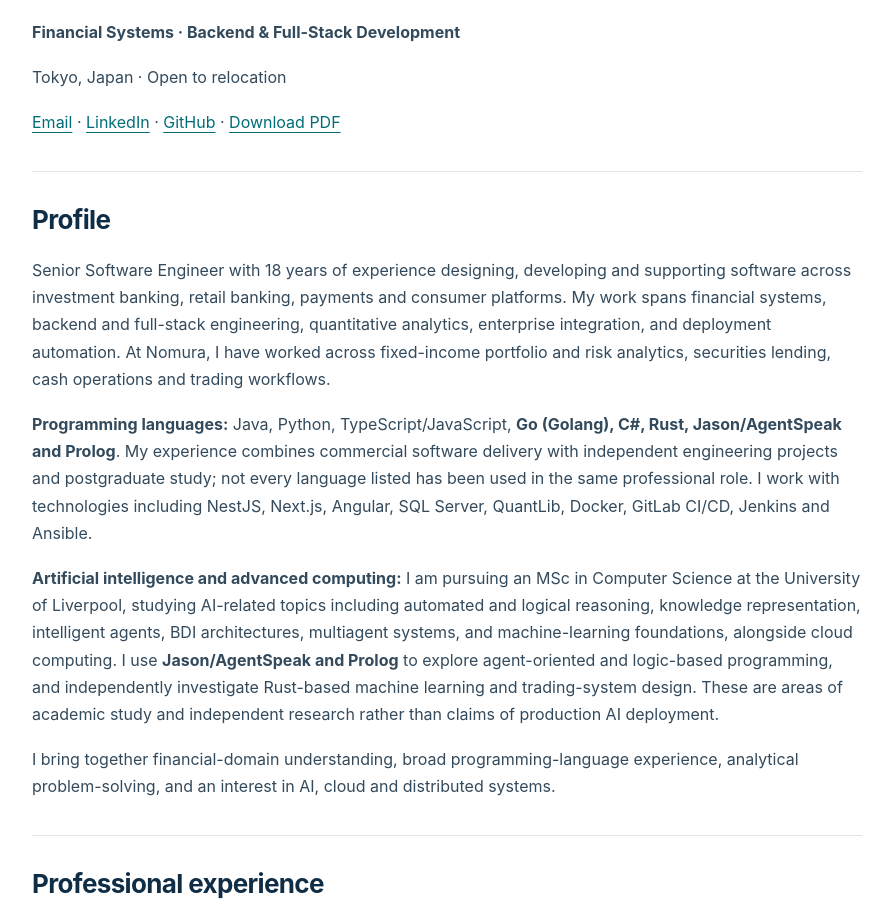
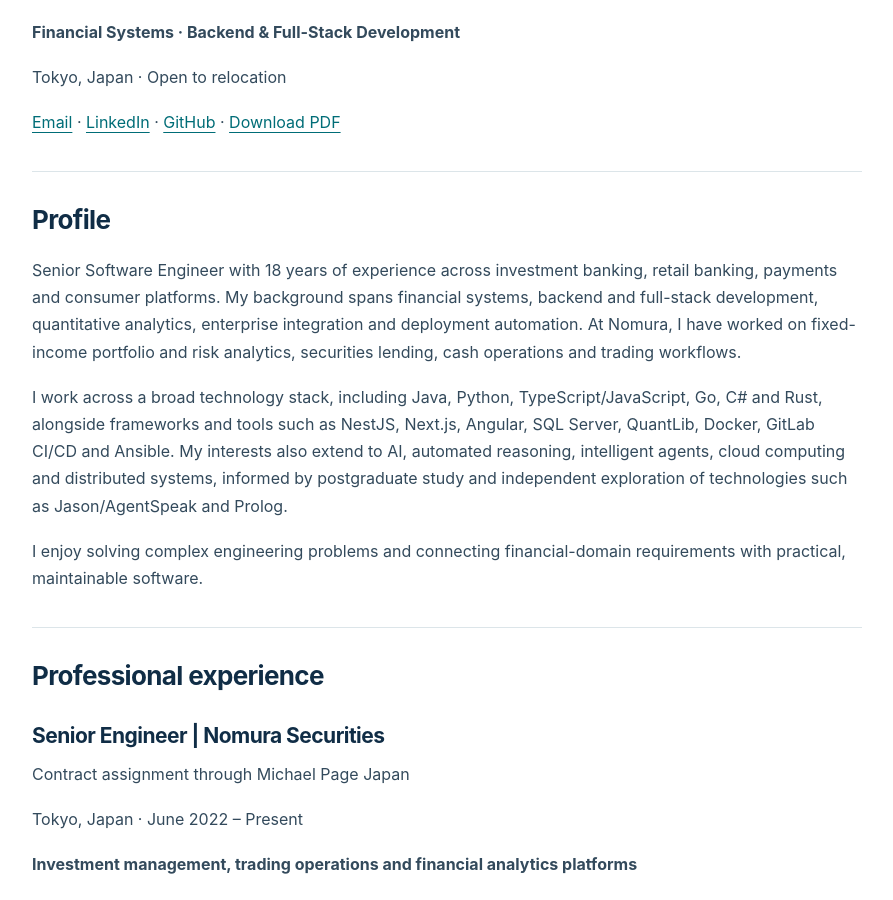
Before and after one commit to richardgong1987/resume, a Jekyll site: the page built from gong_hanjin_english.md, in a window 1280 px wide and 900 px high, scrolled down 249 px. Shown: the whole window, without its empty margins (193-1086 px from the left). Built offline with Jekyll 4.4.1, drawn with Linux system fonts in a browser that asks for light colours.

Commit message:
Make Profile concise and naturally integrate AI and language breadth

```diff
--- a/gong_hanjin_english.md
+++ b/gong_hanjin_english.md
@@ -22,13 +22,11 @@
 
 ## Profile
 
-Senior Software Engineer with {% include years.html %} years of experience designing, developing and supporting software across investment banking, retail banking, payments and consumer platforms. My work spans financial systems, backend and full-stack engineering, quantitative analytics, enterprise integration, and deployment automation. At Nomura, I have worked across fixed-income portfolio and risk analytics, securities lending, cash operations and trading workflows.
+Senior Software Engineer with {% include years.html %} years of experience across investment banking, retail banking, payments and consumer platforms. My background spans financial systems, backend and full-stack development, quantitative analytics, enterprise integration and deployment automation. At Nomura, I have worked on fixed-income portfolio and risk analytics, securities lending, cash operations and trading workflows.
 
-**Programming languages:** Java, Python, TypeScript/JavaScript, **Go (Golang), C#, Rust, Jason/AgentSpeak and Prolog**. My experience combines commercial software delivery with independent engineering projects and postgraduate study; not every language listed has been used in the same professional role. I work with technologies including NestJS, Next.js, Angular, SQL Server, QuantLib, Docker, GitLab CI/CD, Jenkins and Ansible.
+I work across a broad technology stack, including Java, Python, TypeScript/JavaScript, Go, C# and Rust, alongside frameworks and tools such as NestJS, Next.js, Angular, SQL Server, QuantLib, Docker, GitLab CI/CD and Ansible. My interests also extend to AI, automated reasoning, intelligent agents, cloud computing and distributed systems, informed by postgraduate study and independent exploration of technologies such as Jason/AgentSpeak and Prolog.
 
-**Artificial intelligence and advanced computing:** I am pursuing an MSc in Computer Science at the University of Liverpool, studying AI-related topics including automated and logical reasoning, knowledge representation, intelligent agents, BDI architectures, multiagent systems, and machine-learning foundations, alongside cloud computing. I use **Jason/AgentSpeak and Prolog** to explore agent-oriented and logic-based programming, and independently investigate Rust-based machine learning and trading-system design. These are areas of academic study and independent research rather than claims of production AI deployment.
-
-I bring together financial-domain understanding, broad programming-language experience, analytical problem-solving, and an interest in AI, cloud and distributed systems.
+I enjoy solving complex engineering problems and connecting financial-domain requirements with practical, maintainable software.
 
 ## Professional experience
 
```
